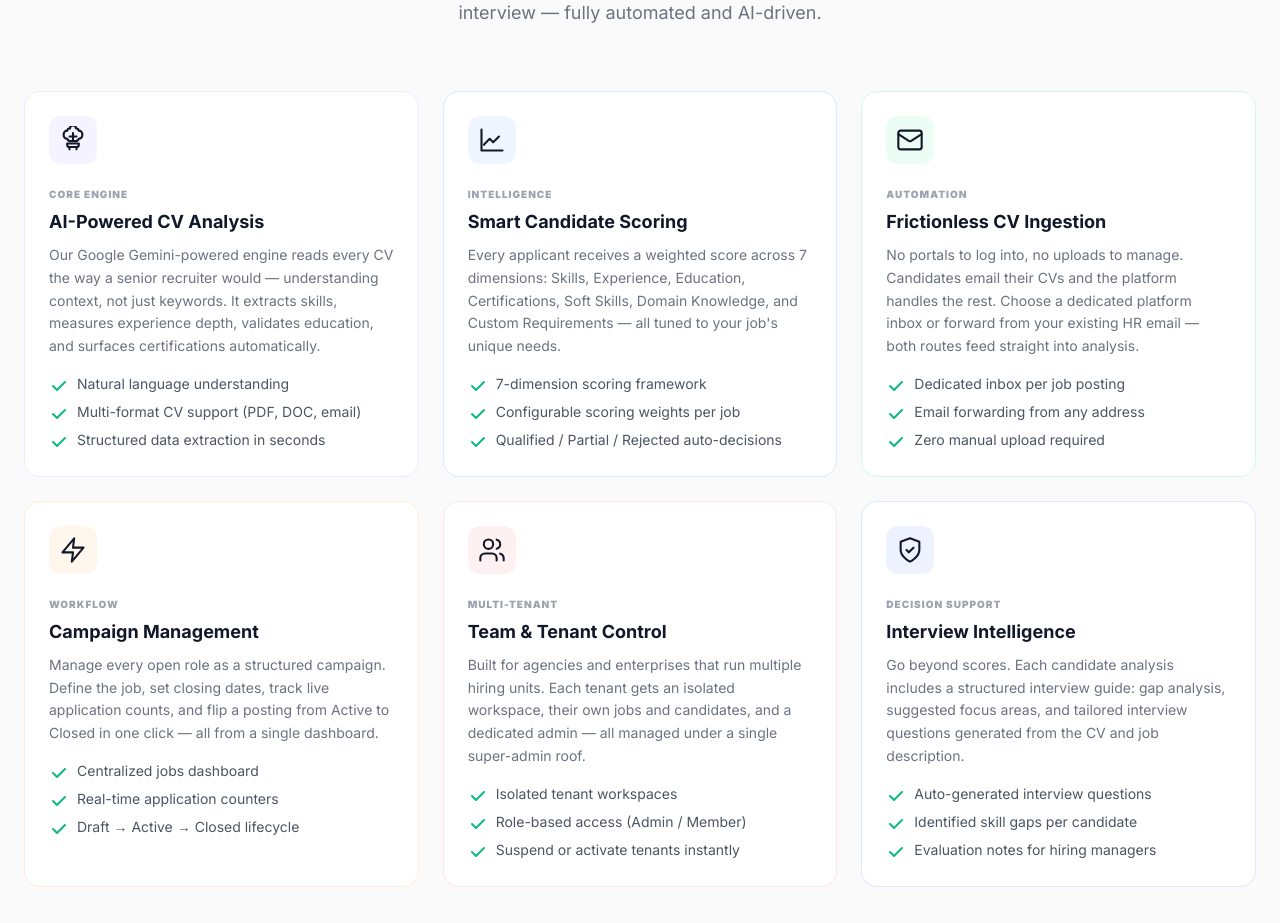
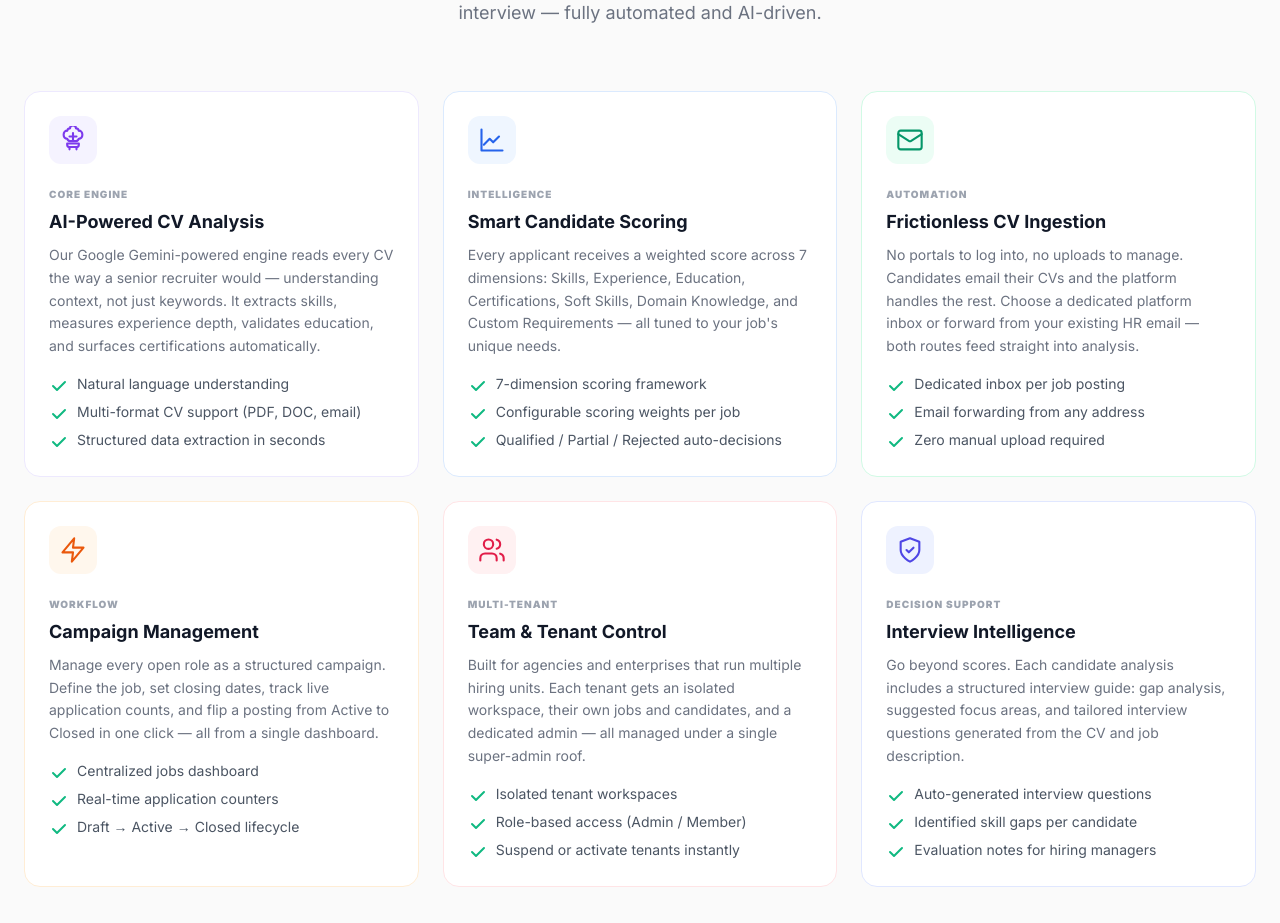
Before and after one commit to ahijjah/Saas_CVs_v3, a React (Vite) app: page / in a window 1280 px wide. Shown: the part 1560-2483 px from the top of the page. Built offline with nearby package versions, Linux system fonts and the light colour scheme.

Commit message:
fix: restore feature card icons visibility in Arabic/English modes
WebkitTextFillColor:transparent on SVG wrappers caused stroke="currentColor"
to resolve to transparent. Use solid color instead.

https://claude.ai/code/session_01MwrYsrhDKy25DGaAMP8igo

```diff
--- a/pages/LandingPage.tsx
+++ b/pages/LandingPage.tsx
@@ -469,7 +469,7 @@ export const LandingPage: React.FC<LandingPageProps> = ({ onGetStarted, onSignIn
               return (
                 <div key={f.title} className={`group rounded-2xl border p-6 hover:shadow-xl transition-all duration-300 hover:-translate-y-1 bg-white ${c.border}`}>
                   <div className={`w-12 h-12 rounded-xl ${c.bg} flex items-center justify-center mb-4`}>
-                    <div style={{ background: `linear-gradient(135deg,${c.cs},${c.ce})`, WebkitBackgroundClip: 'text', WebkitTextFillColor: 'transparent', backgroundClip: 'text' }}>
+                    <div style={{ color: c.cs }}>
                       {featureIcons[i]}
                     </div>
                   </div>
```
